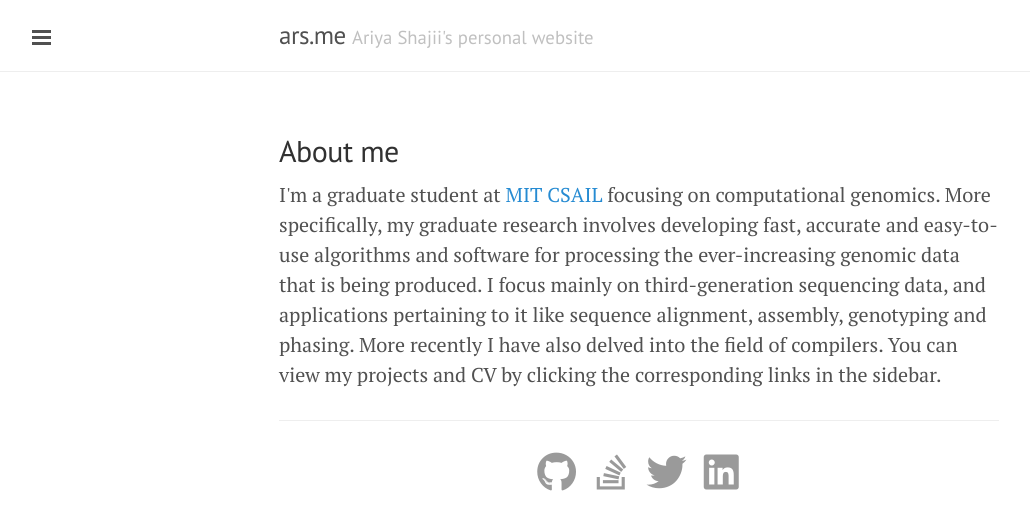
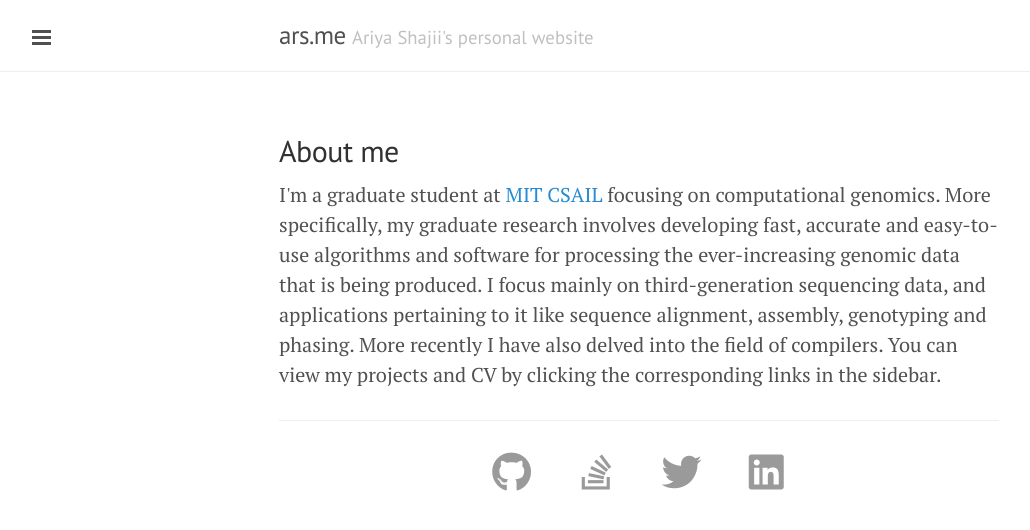
Before and after one commit to arshajii/arshajii.github.io, a Jekyll site: the page built from index.html, in a window 1280 px wide. Shown: the top 530 px of the page, without its empty margins (1-1031 px from the left). Built offline with Jekyll 4.4.1, drawn with Linux system fonts in a browser that asks for light colours; nearby versions of some CDN libraries; the list of posts is cut into pages by our own code.

Commit message:
Fix icons

```diff
--- a/_includes/sidebar.html
+++ b/_includes/sidebar.html
@@ -5,7 +5,7 @@
 <!-- Toggleable sidebar -->
 <div class="sidebar" id="sidebar">
   <div class="sidebar-item">
-    <p><a href="https://keybase.io/arshajii"><i class="fa fa-key" aria-hidden="true"></i></a></p>
+    <p><a href="https://keybase.io/arshajii" target="_blank"><i class="fa fa-key" aria-hidden="true"></i></a></p>
   </div>
 
   <nav class="sidebar-nav">
--- a/index.html
+++ b/index.html
@@ -11,6 +11,7 @@ title: Home
   -webkit-transition:.5s;
   transition: .5s;
   color: #9a9a9a;
+  display: inline-block;
 }
 
 .fa-stack-overflow {
@@ -20,6 +21,7 @@ title: Home
   -webkit-transition:.5s;
   transition: .5s;
   color: #9a9a9a;
+  display: inline-block;
 }
 
 .fa-linkedin {
@@ -29,6 +31,7 @@ title: Home
   -webkit-transition:.5s;
   transition: .5s;
   color: #9a9a9a;
+  display: inline-block;
 }
 
 .fa-twitter {
@@ -38,6 +41,7 @@ title: Home
   -webkit-transition:.5s;
   transition: .5s;
   color: #9a9a9a;
+  display: inline-block;
 }
 
 .fa-graduation-cap {
@@ -47,6 +51,7 @@ title: Home
   -webkit-transition:.5s;
   transition: .5s;
   color: #9a9a9a;
+  display: inline-block;
 }
 
 .fa-envelope {
@@ -56,6 +61,7 @@ title: Home
   -webkit-transition:.5s;
   transition: .5s;
   color: #9a9a9a;
+  display: inline-block;
 }
 
 .fa-github:hover {
@@ -81,6 +87,11 @@ title: Home
 .fa-envelope:hover {
   color: #303030;
 }
+
+.fa-fw{
+  margin-right: 15px;
+  margin-left: 15px;
+}
 </style>
 
 <div id="home">
@@ -89,28 +100,28 @@ title: Home
 
   <hr />
 
-  <div id="contact-list" style="text-align:center">
+  <div id="contact-list" style="text-align:center;">
     {% if site.author.github %}
-    <a href="https://github.com/{{ site.author.github }}">
-        <i class="fab fa-github fa-2x fa-fw"></i>
+    <a href="https://github.com/{{ site.author.github }}" target="_blank">
+      <i class="fab fa-github fa-2x fa-fw"></i>
     </a>
     {% endif %}
 
     {% if site.author.stackoverflow %}
-    <a href="https://stackoverflow.com/users/{{ site.author.stackoverflow }}">
-        <i class="fab fa-stack-overflow fa-2x fa-fw"></i>
+    <a href="https://stackoverflow.com/users/{{ site.author.stackoverflow }}" target="_blank">
+      <i class="fab fa-stack-overflow fa-2x fa-fw"></i>
     </a>
     {% endif %}
 
     {% if site.author.twitter %}
-    <a href="https://twitter.com/{{ site.author.twitter }}">
-        <i class="fab fa-twitter fa-2x fa-fw"></i>
+    <a href="https://twitter.com/{{ site.author.twitter }}" target="_blank">
+      <i class="fab fa-twitter fa-2x fa-fw"></i>
     </a>
     {% endif %}
 
     {% if site.author.linkedin %}
-    <a href="https://linkedin.com/in/{{ site.author.linkedin }}">
-        <i class="fab fa-linkedin fa-2x fa-fw"></i>
+    <a href="https://linkedin.com/in/{{ site.author.linkedin }}" target="_blank">
+      <i class="fab fa-linkedin fa-2x fa-fw"></i>
     </a>
     {% endif %}
   </div>
--- a/projects.html
+++ b/projects.html
@@ -12,7 +12,7 @@ group: misc
 <h2><i class="far fa-gem fa-fw" style="color:green"></i> <a href="http://ema.csail.mit.edu" target="_blank">EMA</a></h2>
 <p>EMA is an alignment tool for barcoded short-read sequencing data, such as those produced by 10x Genomics' Chromium platform. EMA is faster and more accurate than current aligners, and produces not only the final alignments but also interpretable per-alignment probabilities. Moreover, EMA can effictively align reads in particularly tricky genomic regions containing nearby homologous elements by exploiting the non-uniform read densities characteristic of barcoded read sequencing.</p>
 
-<h2><i class="far fa-fire fa-fw" style="color:red"></i> <a href="http://lava.csail.mit.edu" target="_blank">LAVA</a></h2>
+<h2><i class="far fa-fire fa-fw" style="color:darkred"></i> <a href="http://lava.csail.mit.edu" target="_blank">LAVA</a></h2>
 <p>LAVA (<u>L</u>ightweight <u>A</u>ssignment of <u>V</u>ariant <u>A</u>lleles) is an NGS-based genotyping algorithm for a given set of SNP loci, which takes advantage of the fact that inexact matching of mid-size <i>k</i>-mers (with <i>k</i> = 32) can typically uniquely identify loci in the human genome without full read alignment. LAVA accurately calls the vast majority of SNPs in dbSNP and Affymetrix's Genome-Wide Human SNP Array 6.0, while performing 4-9 times faster than a standard NGS genotyping pipeline and optionally using as little as 5.2 GB of RAM. As such, LAVA represents a scalable computational method for population-level genotyping studies as well as a flexible NGS-based replacement for SNP arrays.</p>
 
 <h2><i class="fas fa-code fa-fw" style="color:gray"></i> <a href="https://github.com/arshajii/rho" target="_blank">Rho</a></h2>
```
